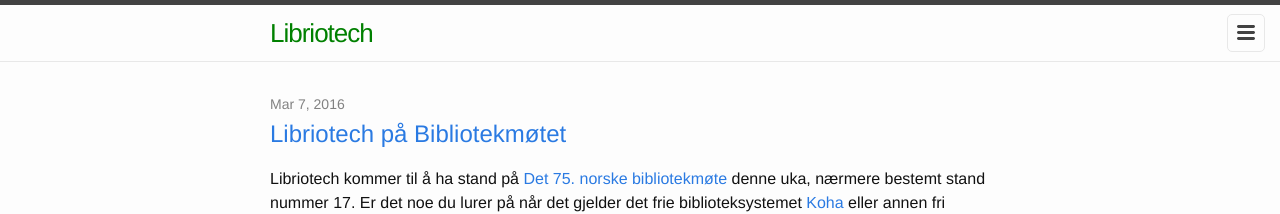
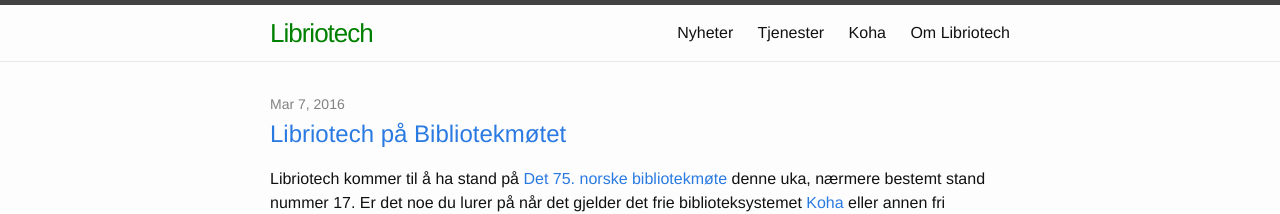
Before and after one commit to Libriotech/libriotech.no, a Jekyll site: the page built from index.html, in a window 1280 px wide. Shown: the top 214 px of the page. Built offline with Jekyll 4.4.1, drawn with Linux system fonts in a browser that asks for light colours; Markdown is read by kramdown in place of the engine named in the settings; comment, search, counter and statistics services are not loaded.

Commit message:
Fix the menu

```diff
--- a/_includes/header.html
+++ b/_includes/header.html
@@ -17,12 +17,16 @@
 <a class="page-link" href="/">Nyheter</a>
 <a class="page-link" href="/tjenester/">Tjenester</a>
 <a class="page-link" href="/koha/">Koha</a>
+<!--
 <a class="page-link" href="/koha-priser/">- Koha priser</a>
 <a class="page-link" href="/koha-demo/">- Koha demo</a>
 <a class="page-link" href="/gratis-koha/">- Gratis Koha</a>
 <a class="page-link" href="/koha-i-norge/">- Koha i Norge</a>
+-->
 <a class="page-link" href="/om/">Om Libriotech</a>
+<!--
 <a class="page-link" href="/kunder/">- Kunder</a>
+-->
       </div>
     </nav>
 
--- a/_sass/_base.scss
+++ b/_sass/_base.scss
@@ -172,13 +172,6 @@
     }
 }
 
-.menu {
-    width: 20%;
-    float: left;
-    padding: 10px;
-    color: #111;
-}
-
 
 
 /**
--- a/_sass/_layout.scss
+++ b/_sass/_layout.scss
@@ -42,14 +42,14 @@
         }
     }
 
-
+    @include media-query($on-palm) {
         position: absolute;
         top: 9px;
         right: $spacing-unit / 2;
         background-color: $background-color;
         border: 1px solid $grey-color-light;
         border-radius: 5px;
-        text-align: left;
+        text-align: right;
 
         .menu-icon {
             display: block;
@@ -89,7 +89,7 @@
             }
             margin-left: 20px;
         }
-
+    }
 }
 
 
```
